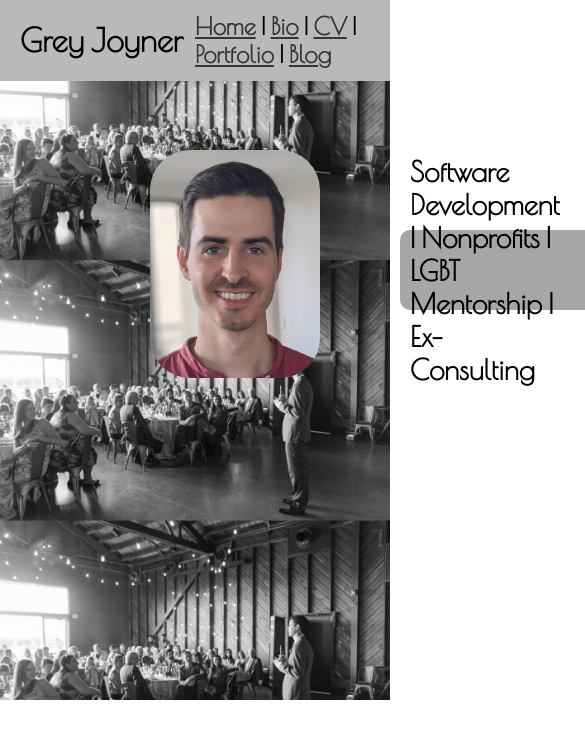
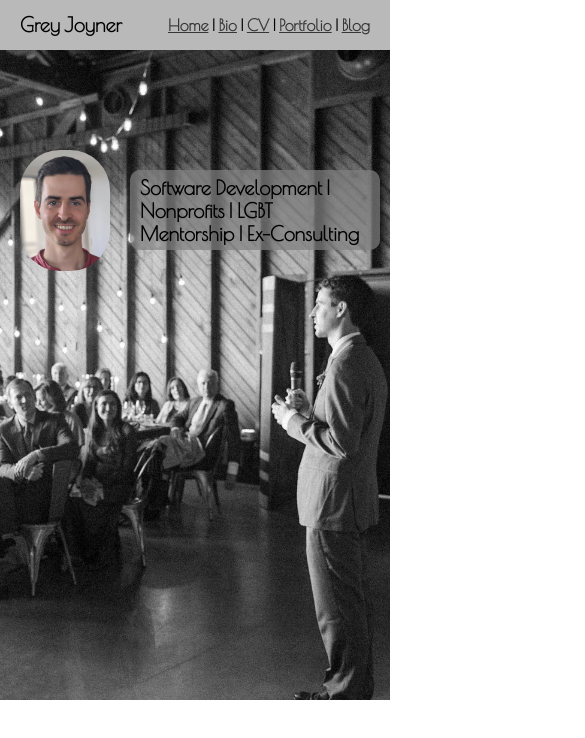
Before and after one commit to gjoyner09/Portfolio-Website, a plain HTML site: page src/pages/index.html in a window 390 px wide. Shown: the top 738 px of the page, 585 px wide, since content can reach past the window. Drawn offline with nearby package versions, Linux system fonts and the light colour scheme.

Commit message:
responsive view

```diff
--- a/src/css/style.scss
+++ b/src/css/style.scss
@@ -19,7 +19,7 @@ a:hover {
         left: -500px
     }
     100% {
-        left: 150px;
+        left: 70px;
     }
 }
 
@@ -28,7 +28,7 @@ a:hover {
         left: -5000px;
     }
     100% {
-        left: 400px;
+        left: 270px;
     }
 }
 
@@ -41,13 +41,14 @@ a:hover {
     margin: 0;
     padding: 0;
     font-family: 'Poiret One', cursive;
+    z-index: 1;
     .navbar-div {
         display: flex;
-        width: 50%;
     }
     .navbar-title {
         margin-left: 20px;
         text-align: center;
+        width: 35%
     }
     .navbar-links {
         display: flex;
@@ -55,6 +56,7 @@ a:hover {
         justify-content: flex-end;
         font-weight: bold;
         font-size: 24px;
+        width: 65%
     }
 }
 
@@ -62,18 +64,18 @@ a:hover {
     height: 700px;
     background-image: url('../img/wedding.jpg');
     background-size: 100vw;
+    #wedding {
+        width: 100vw;
     }
-
     #profpic {
         width: 170px;
         border-radius: 40px;
         position: absolute;
         top: 150px;
-    left: 150px;
+        left: 70px;
         animation-name: profpic-animation;
         animation-duration: 1s;
     }
-
     #home-text {
         height: 60px;
         font-family: 'Poiret One', cursive;
@@ -82,7 +84,7 @@ a:hover {
         color: black;
         position: absolute;
         top: 230px;
-    left: 400px;
+        left: 270px;
         align-items: center;
         padding: 10px;
         border-radius: 10px;
@@ -90,9 +92,7 @@ a:hover {
         align-items: center;
         animation-name: home-text-animation;
         animation-duration: 2.5s;
-    // animation-delay: 1s;
     }
-
     #home-text-background {
         height: 60px;
         width: 820px;
@@ -101,9 +101,133 @@ a:hover {
         opacity: 0.7;
         position: absolute;
         top: 230px;
-    left: 400px;
+        left: 270px;
         border-radius: 10px;
         animation-name: home-text-animation;
         animation-duration: 2s;
-    // animation-delay: 1s;
     }
+}
+
+@media only screen and (max-width: 1150px) {
+    .home {
+        #home-text {
+            font-size: 24px;
+        }
+        #home-text-background {
+            width: 700px;
+        }
+    }
+}
+
+@media only screen and (max-width: 1000px) {
+    .home {
+        background-image: url('../img/wedding-tablet-big.jpg');
+        #profpic {
+            width: 130px;
+            left: 40px;
+        }
+        #home-text {
+            top: 200px;
+            left: 200px;
+        }
+        #home-text-background {
+            top: 200px;
+            left: 200px;
+            width: 685px;
+        }
+    }
+}
+
+@media only screen and (max-width: 925px) {
+    .home {
+        #home-text {
+            font-size: 20px;
+        }
+        #home-text-background {
+            width: 575px;
+        }
+    }
+}
+
+@media only screen and (max-width: 825px) {
+    .home {
+        background-image: url('../img/wedding-tablet.jpg');
+        #home-text-background {
+            width: 370px;
+            animation-name: none;
+        }
+        #home-text {
+            animation-name: none;
+            width: 370px;
+            font-size: 24px;
+        }
+    }
+}
+
+@media only screen and (max-width: 710px) {
+    .navbar {
+        .navbar-links {
+            font-size: 20px;
+        }
+    }
+}
+
+@media only screen and (max-width: 610px) {
+    .home {
+        background-image: url('../img/wedding-tablet-small.jpg');
+        #home-text-background {
+            width: 300px;
+            animation-name: none;
+        }
+        #home-text {
+            animation-name: none;
+            width: 300px;
+            font-size: 20px;
+        }
+    }
+}
+
+@media only screen and (max-width: 540px) {
+    .navbar {
+        .navbar-title {
+            font-size: 14px;
+        }
+    }
+    .home {
+        background-image: url('../img/wedding-phone.jpg');
+        #home-text-background {
+            width: 230px;
+            animation-name: none;
+        }
+        #home-text {
+            animation-name: none;
+            width: 230px;
+            font-size: 20px;
+        }
+    }
+}
+
+@media only screen and (max-width: 420px) {
+    .navbar {
+        .navbar-title {
+            font-size: 10px;
+        }
+        .navbar-links {
+            font-size: 16px;
+        }
+    }
+    .home {
+        #profpic {
+            width: 90px;
+            left: 20px;
+        }
+        #home-text {
+            top: 170px;
+            left: 130px;
+        }
+        #home-text-background {
+            top: 170px;
+            left: 130px;
+        }
+    }
+}
```
Also changed, not shown: src/css/style.css, src/img/wedding-phone.jpg (added), src/img/wedding-tablet-big.jpg (added), src/img/wedding-tablet-small.jpg (added), src/img/wedding-tablet.jpg (added), 1 other file. Lines whose indentation alone changed are shown as unchanged.
